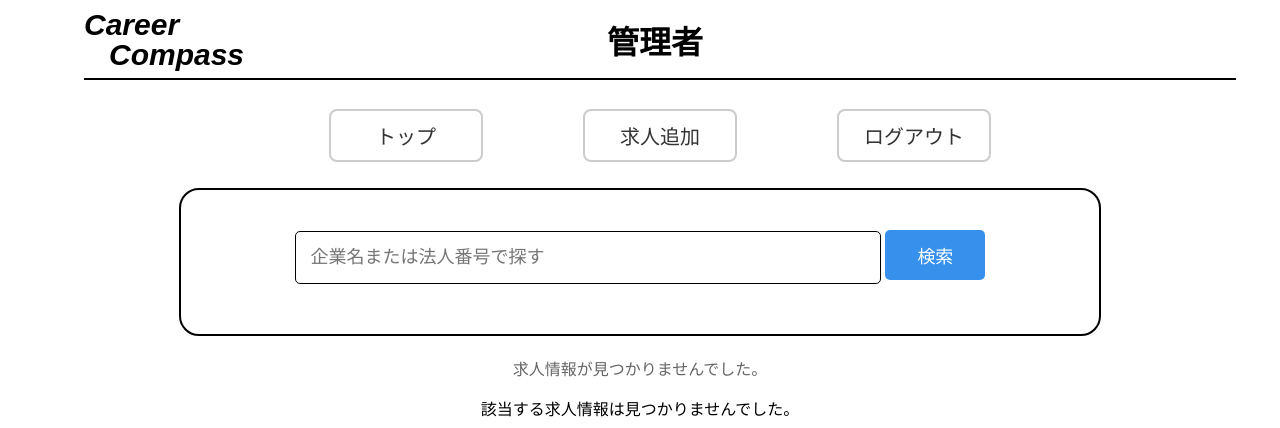
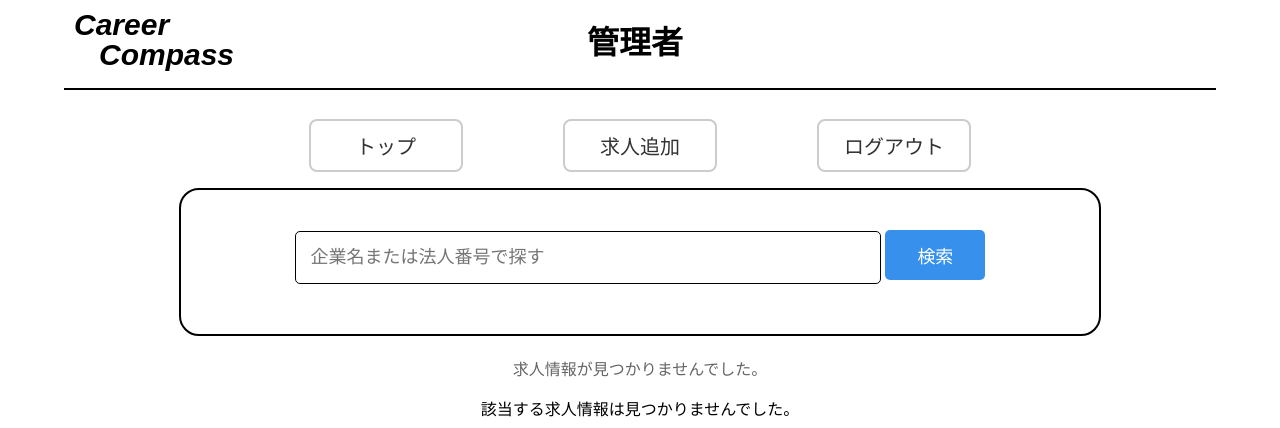
Before and after one commit to ktq2390330/CareerCompass, a Django app: page /search/ in a window 1280 px wide. Shown: the top 428 px of the page. Run offline with Django 5.2, Linux system fonts and the light colour scheme; the visitor is signed in with stand-in values (Sample User, id 1); data that the repository does not hold is empty; some libraries are stand-ins or nearby versions.

Commit message:
ちょっと編集

```diff
--- a/CCapp/static/css/adm_base.css
+++ b/CCapp/static/css/adm_base.css
@@ -8,10 +8,14 @@ body {
     margin-top: 20px;
 }
 
-/* header内の要素のレイアウト */
-.header {
-    width: 100%;  /* 横幅を100%に */
-    padding: 10px 20px;  /* 余白 */
+
+
+/* 親要素のスタイル */
+#brand {
+    position: relative;       /* 子要素を絶対配置する基準を作成 */
+    display: flex;            /* フレックスボックスを維持（レイアウトの調整） */
+    align-items: center;      /* 垂直方向の中央揃え */
+    padding: 10px;
 }
 
 /* brand */
--- a/CCapp/views.py
+++ b/CCapp/views.py
@@ -234,13 +234,20 @@ def filter_view(request):
     area1_list = Area1.objects.all()
     category00_list = Category00.objects.all()
     category01_list = Category01.objects.all()
+    category10_list = Category10.objects.all()
+    category11_list = Category11.objects.all()
+    tag_list = Tag.objects.all()
 
     return render(request, 'filter_base.html', {
-        'area0_list': area0_list,
-        'area1_list': area1_list,
-        'category00_list': category00_list,
-        'category01_list': category01_list,
+        'area0_list': area0_list, # 地方名
+        'area1_list': area1_list, # 県名
+        'category00_list': category00_list, # 業界の中分類
+        'category01_list': category01_list, # 業界の小分類
+        'category10_list': category10_list, # 職種の中分類
+        'category11_list': category11_list, # 職種の小分類
+        'tag_list': tag_list # 福利厚生の条件
     })
+
 
 
 # filter
```
